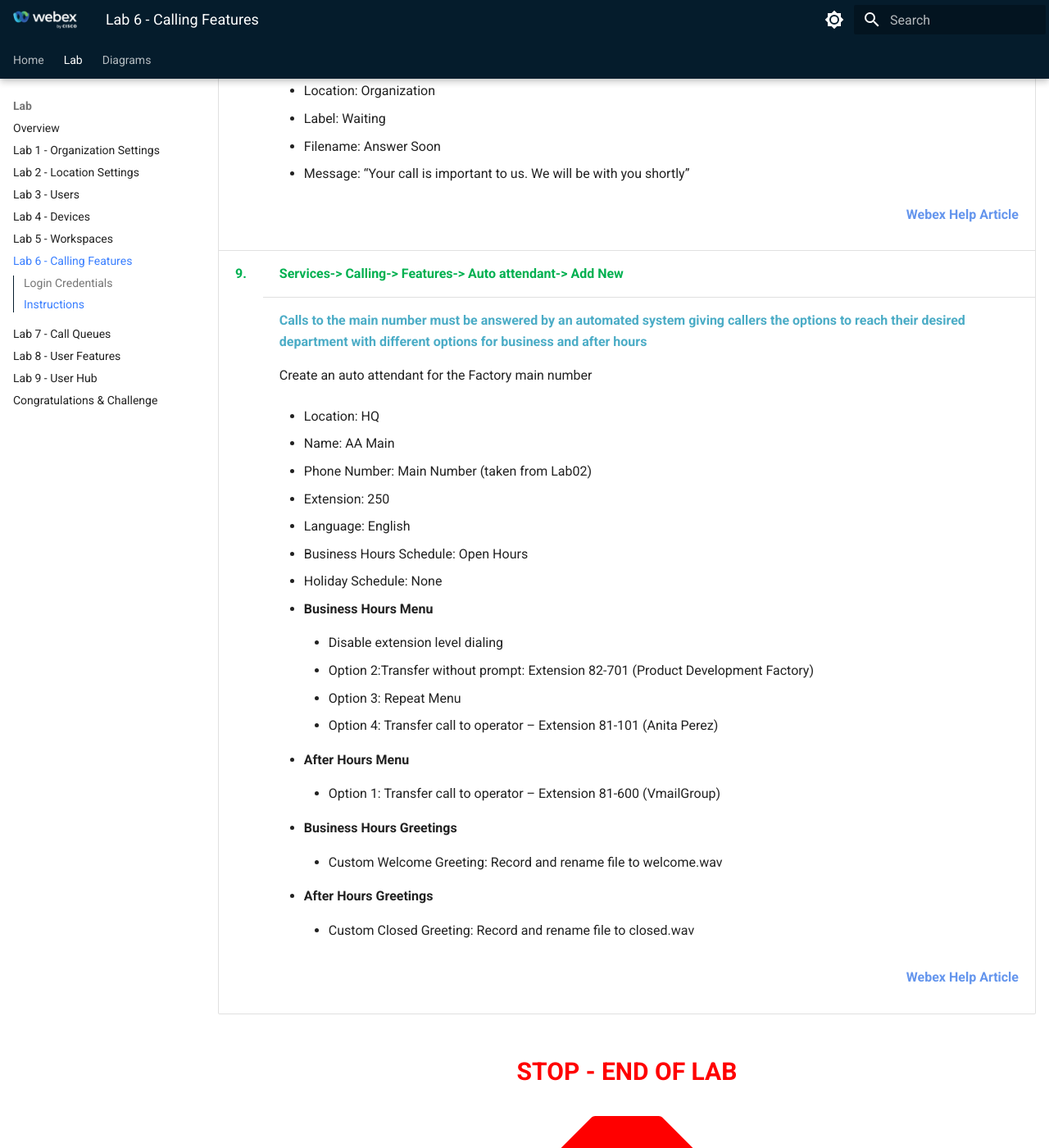
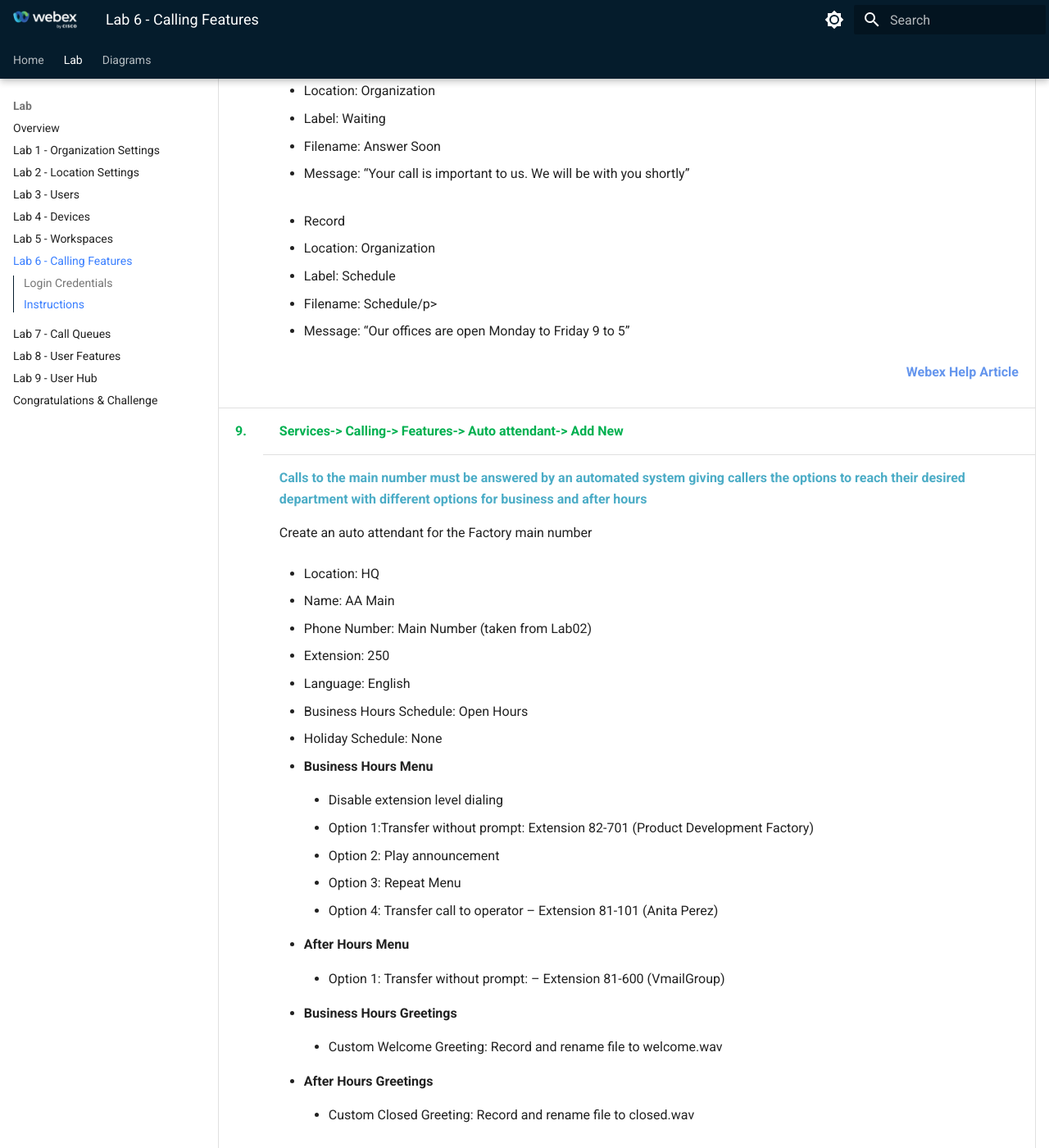
Before and after one commit to WebexCC-SA/LAB-1251, an MkDocs documentation site: the page built from docs/lab06_CallingFeatures.md, in a window 1280 px wide and 1400 px high, scrolled down 4525 px. Shown: the whole window at 82% size. Built offline with MkDocs 1.6.1 and Material for MkDocs 9.7.7, drawn with Linux system fonts in a browser that asks for light colours; some of the changed text lies outside the part shown.

Commit message:
almostdone

```diff
--- a/docs/lab06_CallingFeatures.md
+++ b/docs/lab06_CallingFeatures.md
@@ -260,6 +260,15 @@
 <li><p>Filename: Answer Soon</p></li>
 <li><p>Message: “Your call is important to us. We will be with you shortly”</p></li>
 </ul>
+
+<ul>
+<li><p>Record</p></li>
+<li><p>Location: Organization</p></li>
+<li><p>Label: Schedule</p></li>
+<li><p>Filename: Schedule/p></li>
+<li><p>Message: “Our offices are open Monday to Friday 9 to 5”</p></li>
+</ul>
+
 <a text-align="right" href="https://help.webex.com/en-us/article/n5y120ab/Manage-announcement-repository" target="_blank"><p id="p5">Webex Help Article</p></a>
 
 </td>
@@ -282,13 +291,14 @@
 <li><p id="p3">Business Hours Menu</p>
 <ul>
 <li><p>Disable extension level dialing</p></li>
-<li><p>Option 2:Transfer without prompt: Extension 82-701 (Product Development Factory)</p></li>
+<li><p>Option 1:Transfer without prompt: Extension 82-701 (Product Development Factory)</p></li>
+<li><p>Option 2: Play announcement</p></li>
 <li><p>Option 3: Repeat Menu</p></li>
 <li><p>Option 4: Transfer call to operator – Extension 81-101 (Anita Perez)</p></li>
 </ul></li>
 <li><p id="p3">After Hours Menu</p>
 <ul>
-<li><p>Option 1: Transfer call to operator – Extension 81-600 (VmailGroup)</p></ul></li>
+<li><p>Option 1: Transfer without prompt: – Extension 81-600 (VmailGroup)</p></ul></li>
 </li>
 <li><p id="p3">Business Hours Greetings</p>
 <ul>
```
Also changed, not shown: other parts of docs/lab06_CallingFeatures.md (+1 -1 lines), docs/overview.md (+5 -5 lines).
